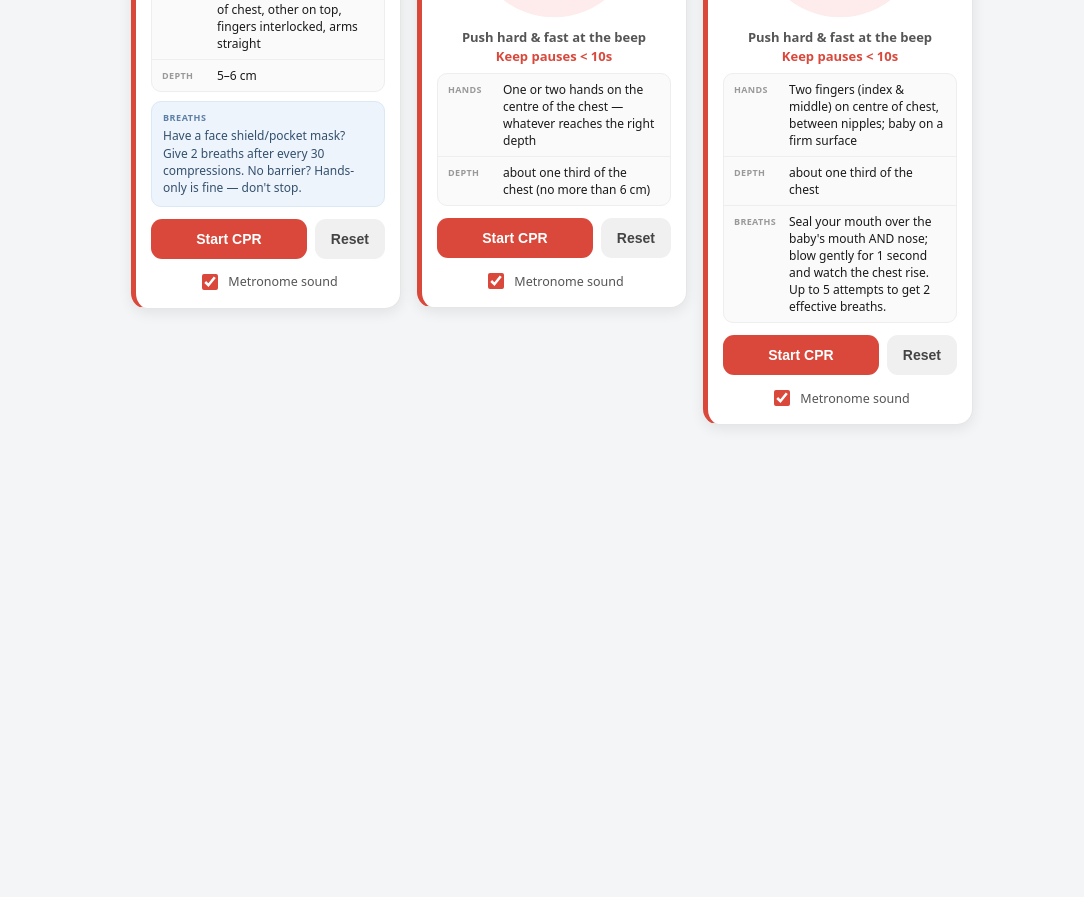
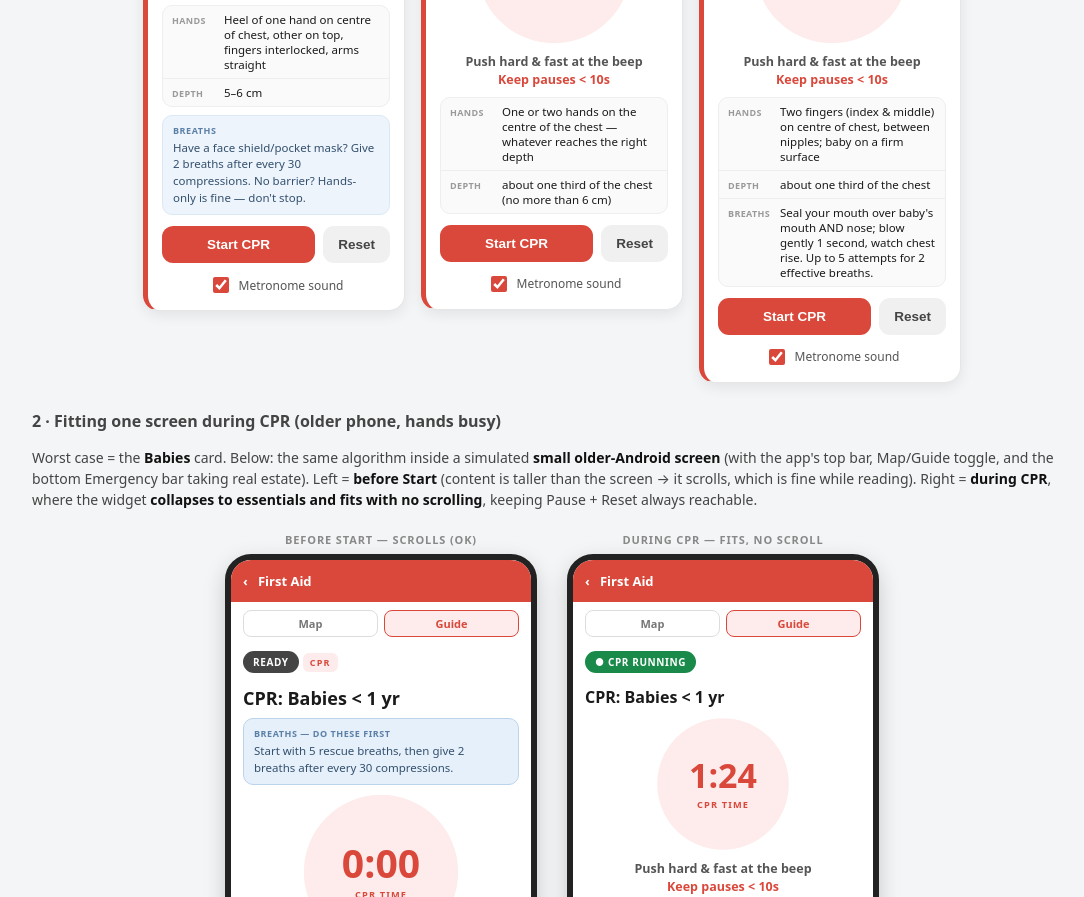
Before and after one commit to alipkagit/demos, a plain HTML site: page cpr-coach-mockup.html in a window 1280 px wide. Shown: the part 602-1499 px from the top of the page, without its empty margins (88-1172 px from the left). Before the commit the page ends 1055 px from the top, so only its background shows below. Drawn offline with Linux system fonts and the light colour scheme.

Commit message:
Add files via upload

```diff
--- a/cpr-coach-mockup.html
+++ b/cpr-coach-mockup.html
@@ -6,50 +6,75 @@
 <title>CPR Coach — design mockup (EMK Casualty)</title>
 <style>
   body{margin:0;background:#f4f5f7;font-family:system-ui,-apple-system,Segoe UI,Roboto,sans-serif;color:#1a1a1a;padding:28px 16px}
-  .intro{max-width:900px;margin:0 auto 22px;color:#444;font-size:14px;line-height:1.5}
-  .intro h1{font-size:20px;margin:0 0 6px}
+  .wrap{max-width:1040px;margin:0 auto}
+  .intro{margin:0 auto 22px;color:#444;font-size:14px;line-height:1.5}
+  .intro h1{font-size:21px;margin:0 0 6px}
+  .intro h2{font-size:16px;margin:26px 0 4px}
   .intro b{color:#111}
   .note{background:#fff;border:1px solid #e3e3e3;border-left:4px solid #d9483b;border-radius:8px;padding:10px 13px;margin-top:10px;font-size:13px}
   .row3{display:flex;gap:16px;justify-content:center;flex-wrap:wrap;align-items:flex-start}
-  .col{width:270px}
+  .row2{display:flex;gap:30px;justify-content:center;flex-wrap:wrap;align-items:flex-start;margin-top:8px}
+  .col{width:262px}
   .vlabel{font-size:11px;font-weight:800;color:#888;text-align:center;margin-bottom:7px;text-transform:uppercase;letter-spacing:.08em}
-  .phone{background:#fff;border-radius:16px;border:1px solid #e6e6e6;border-left:5px solid #d9483b;box-shadow:0 4px 14px rgba(0,0,0,.08);padding:15px}
+
+  /* generic card bits */
   .tag{display:inline-block;background:#fdeceb;color:#d9483b;font-size:9px;font-weight:800;letter-spacing:1.2px;padding:3px 7px;border-radius:6px}
-  .h{font-size:19px;font-weight:700;margin:8px 0 2px}
-  .circle{width:160px;height:160px;border-radius:50%;background:#fdeceb;margin:13px auto;display:flex;flex-direction:column;align-items:center;justify-content:center;text-align:center;animation:beat 0.545s infinite}
+  .h{font-size:18px;font-weight:700;margin:7px 0 2px}
+  .circle{width:150px;height:150px;border-radius:50%;background:#fdeceb;margin:12px auto;display:flex;flex-direction:column;align-items:center;justify-content:center;text-align:center;animation:beat 0.545s infinite;flex:none}
+  .circle.sm{width:128px;height:128px}
   @keyframes beat{0%{transform:scale(1)}12%{transform:scale(1.06)}30%{transform:scale(1)}}
-  .circ-timer{color:#d9483b;font-size:40px;font-weight:800;font-variant-numeric:tabular-nums;line-height:1}
+  .circ-timer{color:#d9483b;font-size:38px;font-weight:800;font-variant-numeric:tabular-nums;line-height:1}
+  .circle.sm .circ-timer{font-size:33px}
   .circ-cap{color:#d9483b;font-size:9px;font-weight:800;letter-spacing:1.1px;margin-top:5px}
-  .guide{text-align:center;color:#555;font-size:13px;font-weight:600;line-height:1.45;margin:2px 0 7px}
+  .guide{text-align:center;color:#555;font-size:12.5px;font-weight:600;line-height:1.45;margin:2px 0 6px}
   .guide .l2{color:#d9483b}
-  .tech{background:#fafafa;border:1px solid #eee;border-radius:10px;font-size:12px;margin-top:8px}
-  .tech .r{display:flex;gap:9px;padding:7px 10px;border-top:1px solid #eee}
+  .tech{background:#fafafa;border:1px solid #eee;border-radius:10px;font-size:11.5px;margin-top:8px}
+  .tech .r{display:flex;gap:8px;padding:6px 9px;border-top:1px solid #eee}
   .tech .r:first-child{border-top:0}
-  .tech .k{flex:0 0 46px;font-size:9px;letter-spacing:.04em;text-transform:uppercase;color:#999;font-weight:700;padding-top:2px}
-  .breaths{background:#eef4fb;border:1px solid #dbe8f5;border-radius:10px;padding:9px 11px;margin-top:9px;font-size:12px;line-height:1.45;color:#33506e}
+  .tech .k{flex:0 0 44px;font-size:9px;letter-spacing:.04em;text-transform:uppercase;color:#999;font-weight:700;padding-top:2px}
+  .breaths{background:#eef4fb;border:1px solid #dbe8f5;border-radius:10px;padding:8px 10px;margin-top:8px;font-size:11.5px;line-height:1.45;color:#33506e}
   .breaths.first{border-color:#bcd3ec;background:#e6f0fa}
   .breaths .bk{font-size:9px;letter-spacing:.06em;text-transform:uppercase;color:#5b7fa6;font-weight:800;display:block;margin-bottom:3px}
-  .ctrls{display:flex;gap:8px;margin-top:12px}
-  .ctrls .go{flex:1;background:#d9483b;color:#fff;border:0;border-radius:11px;padding:12px;font-weight:700;font-size:14px}
-  .ctrls .sec{background:#f0f0f0;color:#444;border:0;border-radius:11px;padding:12px 16px;font-weight:700;font-size:14px}
-  .snd{display:flex;align-items:center;gap:7px;font-size:12.5px;color:#555;margin-top:12px;justify-content:center}
+  .ctrls{display:flex;gap:8px;margin-top:11px}
+  .ctrls .go{flex:1;background:#d9483b;color:#fff;border:0;border-radius:11px;padding:11px;font-weight:700;font-size:13.5px}
+  .ctrls .sec{background:#f0f0f0;color:#444;border:0;border-radius:11px;padding:11px 15px;font-weight:700;font-size:13.5px}
+  .snd{display:flex;align-items:center;gap:7px;font-size:12px;color:#555;margin-top:11px;justify-content:center}
   .snd input{width:16px;height:16px;accent-color:#d9483b}
+  .miniline{text-align:center;color:#888;font-size:11.5px;margin:4px 0 2px}
+
+  .phone{background:#fff;border-radius:16px;border:1px solid #e6e6e6;border-left:5px solid #d9483b;box-shadow:0 4px 14px rgba(0,0,0,.08);padding:14px}
+
+  /* ---- simulated older phone (360x640 dp) with app chrome ---- */
+  .device{width:300px;height:534px;background:#fff;border:6px solid #222;border-radius:26px;overflow:hidden;display:flex;flex-direction:column;box-shadow:0 8px 22px rgba(0,0,0,.18)}
+  .appbar{flex:none;height:42px;background:#d9483b;color:#fff;display:flex;align-items:center;padding:0 12px;font-weight:600;font-size:13px;gap:8px}
+  .toggle{flex:none;display:flex;gap:6px;padding:8px 12px 4px}
+  .toggle div{flex:1;text-align:center;font-size:11px;font-weight:700;border:1px solid #ddd;border-radius:8px;padding:5px;color:#777}
+  .toggle .on{background:#fdeceb;border-color:#d9483b;color:#d9483b}
+  .scrollarea{flex:1;overflow:hidden;position:relative}
+  .scrollinner{padding:8px 12px 12px}
+  .fade{position:absolute;left:0;right:0;bottom:0;height:46px;background:linear-gradient(transparent,#fff);display:flex;align-items:flex-end;justify-content:center;font-size:10.5px;color:#b03}
+  .embar{flex:none;height:46px;background:#d9483b;color:#fff;display:flex;align-items:center;justify-content:center;font-size:12px;font-weight:700;gap:6px}
+  .statebadge{display:inline-block;font-size:10px;font-weight:800;letter-spacing:.06em;text-transform:uppercase;color:#fff;background:#444;border-radius:20px;padding:4px 10px;margin-bottom:6px}
+  .statebadge.run{background:#1a8a4a}
 </style>
 </head>
 <body>
+<div class="wrap">
+
   <div class="intro">
     <h1>CPR Coach — design mockup</h1>
-    <p>Three separate CPR algorithms (Adults / Children &gt; 1&nbsp;yr / Babies &lt; 1&nbsp;yr). The red circle is a <b>metronome</b> — it pulses at 110/min (with sound in the app) and the number inside is a <b>timer</b> showing how long CPR has been running. No cycle/compression counters, no pauses — continuous compressions, per the latest guidance. Rescue breaths are kept as concise optional guidance.</p>
-    <div class="note"><b>This version fixes Ben's note:</b> the babies blue "Breaths" box now holds only the breaths sequence (matching Children). The baby-specific breathing <b>technique</b> (mouth-and-nose seal) has moved into the gray technique table, next to Hands and Depth — because it's a "how-to", like the other populations' technique.</div>
+    <p>Three separate CPR algorithms. The red circle is a <b>metronome</b> (pulses at 110/min, with sound in the app); the number inside is a <b>timer</b> for how long CPR has run. No cycle/compression counters, no pauses — continuous compressions. Rescue breaths are concise optional guidance.</p>
+    <div class="note"><b>Ben's fix applied:</b> the babies blue "Breaths" box now holds only the breaths <b>sequence</b> (matching Children); the baby breathing <b>technique</b> (mouth-and-nose seal) moved into the gray technique table beside Hands &amp; Depth.</div>
+
+    <h2>1 · The three cards (full "read" view)</h2>
+    <p>This is the <b>before-Start</b> view, where the rescuer reads and gets into position. Hands are still free, so scrolling here is fine.</p>
   </div>
 
   <div class="row3">
-
     <div class="col">
       <div class="vlabel">Adults</div>
       <div class="phone">
-        <span class="tag">CPR</span>
-        <div class="h">CPR: Adults</div>
+        <span class="tag">CPR</span><div class="h">CPR: Adults</div>
         <div class="circle"><div class="circ-timer">1:24</div><div class="circ-cap">CPR TIME</div></div>
         <div class="guide"><div>Push hard &amp; fast at the beep</div><div class="l2">Keep pauses &lt; 10s</div></div>
         <div class="tech"><div class="r"><span class="k">Hands</span><div>Heel of one hand on centre of chest, other on top, fingers interlocked, arms straight</div></div><div class="r"><span class="k">Depth</span><div>5–6 cm</div></div></div>
@@ -62,8 +87,7 @@
     <div class="col">
       <div class="vlabel">Children &gt; 1 yr</div>
       <div class="phone">
-        <span class="tag">CPR</span>
-        <div class="h">CPR: Children &gt; 1 yr</div>
+        <span class="tag">CPR</span><div class="h">CPR: Children &gt; 1 yr</div>
         <div class="breaths first"><span class="bk">Breaths — do these first</span>Start with 5 rescue breaths, then give 2 breaths after every 30 compressions.</div>
         <div class="circle"><div class="circ-timer">1:24</div><div class="circ-cap">CPR TIME</div></div>
         <div class="guide"><div>Push hard &amp; fast at the beep</div><div class="l2">Keep pauses &lt; 10s</div></div>
@@ -76,17 +100,70 @@
     <div class="col">
       <div class="vlabel">Babies &lt; 1 yr</div>
       <div class="phone">
-        <span class="tag">CPR</span>
-        <div class="h">CPR: Babies &lt; 1 yr</div>
+        <span class="tag">CPR</span><div class="h">CPR: Babies &lt; 1 yr</div>
         <div class="breaths first"><span class="bk">Breaths — do these first</span>Start with 5 rescue breaths, then give 2 breaths after every 30 compressions.</div>
         <div class="circle"><div class="circ-timer">1:24</div><div class="circ-cap">CPR TIME</div></div>
         <div class="guide"><div>Push hard &amp; fast at the beep</div><div class="l2">Keep pauses &lt; 10s</div></div>
-        <div class="tech"><div class="r"><span class="k">Hands</span><div>Two fingers (index &amp; middle) on centre of chest, between nipples; baby on a firm surface</div></div><div class="r"><span class="k">Depth</span><div>about one third of the chest</div></div><div class="r"><span class="k">Breaths</span><div>Seal your mouth over the baby's mouth AND nose; blow gently for 1 second and watch the chest rise. Up to 5 attempts to get 2 effective breaths.</div></div></div>
+        <div class="tech"><div class="r"><span class="k">Hands</span><div>Two fingers (index &amp; middle) on centre of chest, between nipples; baby on a firm surface</div></div><div class="r"><span class="k">Depth</span><div>about one third of the chest</div></div><div class="r"><span class="k">Breaths</span><div>Seal your mouth over baby's mouth AND nose; blow gently 1 second, watch chest rise. Up to 5 attempts for 2 effective breaths.</div></div></div>
         <div class="ctrls"><button class="go">Start CPR</button><button class="sec">Reset</button></div>
         <label class="snd"><input type="checkbox" checked> Metronome sound</label>
       </div>
     </div>
+  </div>
+
+  <div class="intro">
+    <h2>2 · Fitting one screen during CPR (older phone, hands busy)</h2>
+    <p>Worst case = the <b>Babies</b> card. Below: the same algorithm inside a simulated <b>small older-Android screen</b> (with the app's top bar, Map/Guide toggle, and the bottom Emergency bar taking real estate). Left = <b>before Start</b> (content is taller than the screen → it scrolls, which is fine while reading). Right = <b>during CPR</b>, where the widget <b>collapses to essentials and fits with no scrolling</b>, keeping Pause + Reset always reachable.</p>
+  </div>
+
+  <div class="row2">
+
+    <div>
+      <div class="vlabel">Before Start — scrolls (OK)</div>
+      <div class="device">
+        <div class="appbar">‹ &nbsp; First Aid</div>
+        <div class="toggle"><div>Map</div><div class="on">Guide</div></div>
+        <div class="scrollarea">
+          <div class="scrollinner">
+            <span class="statebadge">Ready</span>
+            <span class="tag">CPR</span><div class="h">CPR: Babies &lt; 1 yr</div>
+            <div class="breaths first"><span class="bk">Breaths — do these first</span>Start with 5 rescue breaths, then give 2 breaths after every 30 compressions.</div>
+            <div class="circle"><div class="circ-timer">0:00</div><div class="circ-cap">CPR TIME</div></div>
+            <div class="guide"><div>Push hard &amp; fast at the beep</div><div class="l2">Keep pauses &lt; 10s</div></div>
+            <div class="tech"><div class="r"><span class="k">Hands</span><div>Two fingers (index &amp; middle) on centre of chest, between nipples; baby on a firm surface</div></div><div class="r"><span class="k">Depth</span><div>about one third of the chest</div></div></div>
+          </div>
+          <div class="fade">↓ scroll for breaths technique + Start</div>
+        </div>
+        <div class="embar">📞 Emergency Assistance</div>
+      </div>
+    </div>
+
+    <div>
+      <div class="vlabel">During CPR — fits, no scroll</div>
+      <div class="device">
+        <div class="appbar">‹ &nbsp; First Aid</div>
+        <div class="toggle"><div>Map</div><div class="on">Guide</div></div>
+        <div class="scrollarea">
+          <div class="scrollinner">
+            <span class="statebadge run">● CPR running</span>
+            <div class="h" style="font-size:16px">CPR: Babies &lt; 1 yr</div>
+            <div class="circle sm"><div class="circ-timer">1:24</div><div class="circ-cap">CPR TIME</div></div>
+            <div class="guide"><div>Push hard &amp; fast at the beep</div><div class="l2">Keep pauses &lt; 10s</div></div>
+            <div class="miniline">Two fingers · centre of chest · ⅓ depth</div>
+            <div class="ctrls"><button class="go">Pause</button><button class="sec">Reset</button></div>
+            <label class="snd"><input type="checkbox" checked> Metronome sound</label>
+          </div>
+        </div>
+        <div class="embar">📞 Emergency Assistance</div>
+      </div>
+    </div>
 
   </div>
+
+  <div class="intro">
+    <div class="note"><b>The rule for the spec:</b> the <b>active (running) view must fit a small older-Android screen with no scrolling</b> — circle + timer + guidance + Pause/Reset + sound, all on-screen. The pre-Start view may scroll. On Start: collapse details, shrink the circle slightly, scroll to top. Optional one-line technique reminder ("Two fingers · ⅓ depth") if it still fits.</div>
+  </div>
+
+</div>
 </body>
 </html>
```
